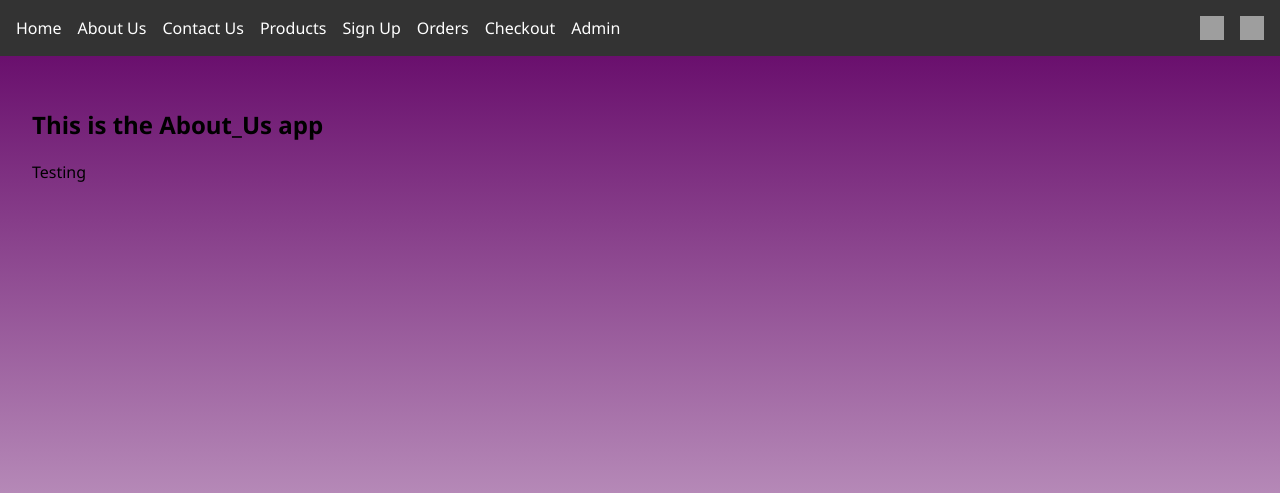
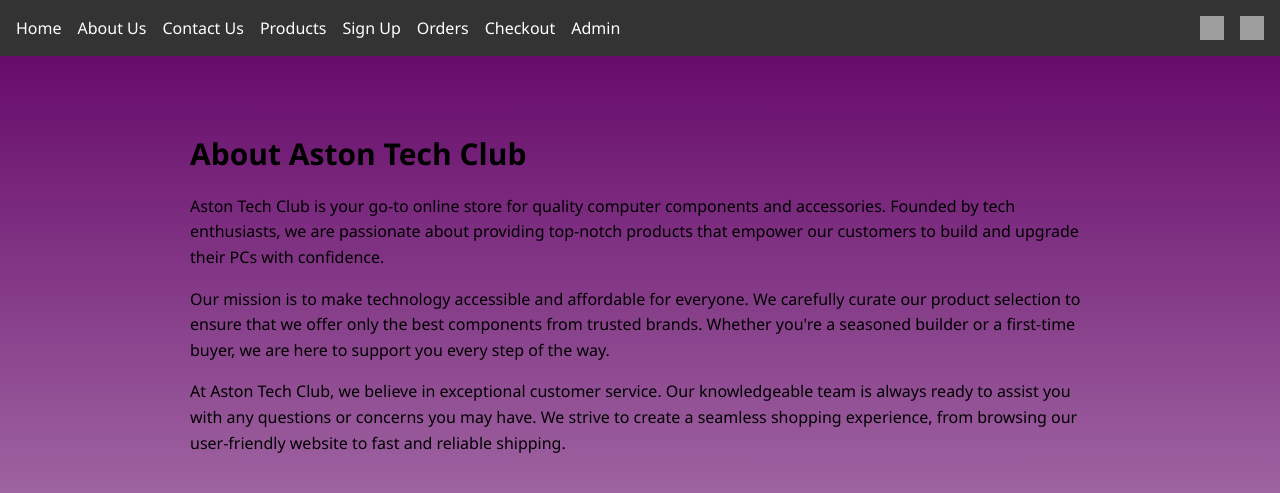
Before and after one commit to Zaid748-collab/Team-31, a Django app: page /about/ in a window 1280 px wide. Shown: the top 493 px of the page. Run offline with Django 5.2, Linux system fonts and the light colour scheme; grey boxes are pictures that could not be loaded.

Commit message:
about Aston Tech Club

```diff
--- a/Team31Project/About_Us/templates/About_Us/About_Us.html
+++ b/Team31Project/About_Us/templates/About_Us/About_Us.html
@@ -1,8 +1,86 @@
 {% extends 'base.html' %}
+{% load static %}
 
 {% block title %}About Us{% endblock %}
 
+{% block extra_css %}
+<link rel="stylesheet" href="{% static 'css/about.css' %}">
+{% endblock %}
+
 {% block content %}
-<h2>This is the About_Us app</h2>
-<p>Testing</p>
+
+<div class="about-container">
+
+    <h2>About Aston Tech Club</h2>
+
+    <p>
+        Aston Tech Club is your go-to online store for quality computer components and accessories.
+        Founded by tech enthusiasts, we are passionate about providing top-notch products that
+        empower our customers to build and upgrade their PCs with confidence.
+    </p>
+
+    <p>
+        Our mission is to make technology accessible and affordable for everyone.
+        We carefully curate our product selection to ensure that we offer only the best
+        components from trusted brands. Whether you're a seasoned builder or a first-time buyer,
+        we are here to support you every step of the way.
+    </p>
+
+    <p>
+        At Aston Tech Club, we believe in exceptional customer service.
+        Our knowledgeable team is always ready to assist you with any questions or concerns
+        you may have. We strive to create a seamless shopping experience, from browsing our
+        user-friendly website to fast and reliable shipping.
+    </p>
+
+    <!-- Main Image -->
+    <div class="about-flex">
+        <div class="about-image">
+            <img src="https://res.cloudinary.com/ddh1zbtva/image/upload/v1764269912/banner-tech_ebrojp.jpg" alt="Aston Tech Club Banner">
+        </div>
+
+        <div class="about-text">
+            <h3>What We Offer</h3>
+            <ul>
+                <li>PC components and upgrades</li>
+                <li>Reliable peripherals and accessories</li>
+                <li>User-friendly store experience</li>
+                <li>Clean and simple navigation</li>
+            </ul>
+        </div>
+    </div>
+
+    <!-- Feature Circles -->
+    <div class="features-row">
+
+        <div class="feature-box">
+            <div class="feature-circle">
+                <img src="https://res.cloudinary.com/ddh1zbtva/image/upload/v1764076078/cart_adnbat.png" alt="Cart Icon">
+            </div>
+            <p class="feature-title">Quality Products</p>
+            <p class="feature-sub">Carefully selected items</p>
+        </div>
+
+        <div class="feature-box">
+            <div class="feature-circle">
+                <img src="https://res.cloudinary.com/ddh1zbtva/image/upload/v1764277969/computer-pc-icon-logo-design_775854-1632_xlhxoa.png" alt="PC Icon">
+            </div>
+            <p class="feature-title">Easy Shopping</p>
+            <p class="feature-sub">Simple and intuitive</p>
+        </div>
+
+        <div class="feature-box">
+            <div class="feature-circle">
+                <img src="https://res.cloudinary.com/ddh1zbtva/image/upload/v1764277973/premium-quality-product-label-logo-sign-hd-png-7040816947076730sm8gp383m_qdxb6r.png" alt="Premium Quality">
+            </div>
+            <p class="feature-title">Tech-Focused</p>
+            <p class="feature-sub">Specialised in electronics</p>
+        </div>
+
+    </div>
+
+    <div class="about-footer-space"></div>
+
+</div>
+
 {% endblock %}
--- /dev/null
+++ b/Team31Project/static/css/about.css
@@ -0,0 +1,135 @@
+/* Main container */
+.about-container {
+    max-width: 1050px;
+    margin: 0 auto;
+    padding: 30px 20px;
+}
+
+.about-container h2 {
+    font-size: 30px;
+    margin-bottom: 20px;
+    font-weight: 600;
+}
+
+.about-container p {
+    line-height: 1.6;
+    margin-bottom: 15px;
+}
+
+/* =========================== */
+/* Flex section: image + list  */
+/* =========================== */
+
+.about-flex {
+    display: flex;
+    gap: 30px;
+    margin: 40px 0;
+    flex-wrap: wrap;
+}
+
+.about-image img {
+    width: 100%;
+    border-radius: 8px;
+    object-fit: cover;
+}
+
+.about-text {
+    flex: 1;
+    min-width: 250px;
+}
+
+.about-text h3 {
+    margin-bottom: 10px;
+    font-size: 22px;
+}
+
+.about-text ul {
+    margin-left: 20px;
+    list-style: disc;
+    line-height: 1.7;
+}
+
+/* =========================== */
+/* Feature circles section     */
+/* =========================== */
+
+.features-row {
+    display: flex;
+    justify-content: space-between;
+    gap: 20px;
+    margin: 50px 0;
+    flex-wrap: wrap;
+}
+
+.feature-box {
+    text-align: center;
+    flex: 1;
+    min-width: 220px;
+}
+
+.feature-circle {
+    width: 150px;
+    height: 150px;
+    margin: 0 auto;
+    border-radius: 50%;
+    overflow: hidden;
+    background: #ddd;
+}
+
+.feature-circle img {
+    width: 100%;
+    height: 100%;
+    object-fit: cover;
+}
+
+.feature-title {
+    font-weight: 600;
+    margin-top: 12px;
+}
+
+.feature-sub {
+    margin-top: 4px;
+    color: #666;
+    font-size: 14px;
+}
+
+/* Footer placeholder */
+.about-footer-space {
+    height: 80px;
+    background: #eee;
+    margin-top: 50px;
+    border-radius: 6px;
+}
+
+/* =========================== */
+/* Responsive adjustments      */
+/* =========================== */
+
+@media (max-width: 768px) {
+    .about-flex {
+        flex-direction: column;
+    }
+
+    .features-row {
+        flex-direction: column;
+        text-align: center;
+    }
+
+    .feature-box {
+        margin-bottom: 25px;
+    }
+}
+
+.about-image img {
+    width: 100%;
+    max-width: 800px;   /* controls size */
+    border-radius: 12px;
+    display: block;
+    margin: 0 auto;     /* centers the image */
+}
+
+.about-container {
+    max-width: 900px;
+    margin: 0 auto;
+    padding: 20px;
+}
--- a/Team31Project/templates/base.html
+++ b/Team31Project/templates/base.html
@@ -7,6 +7,8 @@
   <meta name="viewport" content="width=device-width, initial-scale=1.0">
 
   <link rel="stylesheet" href="{% static 'css/base.css' %}">
+
+
 
   {% block extra_css %}{% endblock %}
 </head>
```
